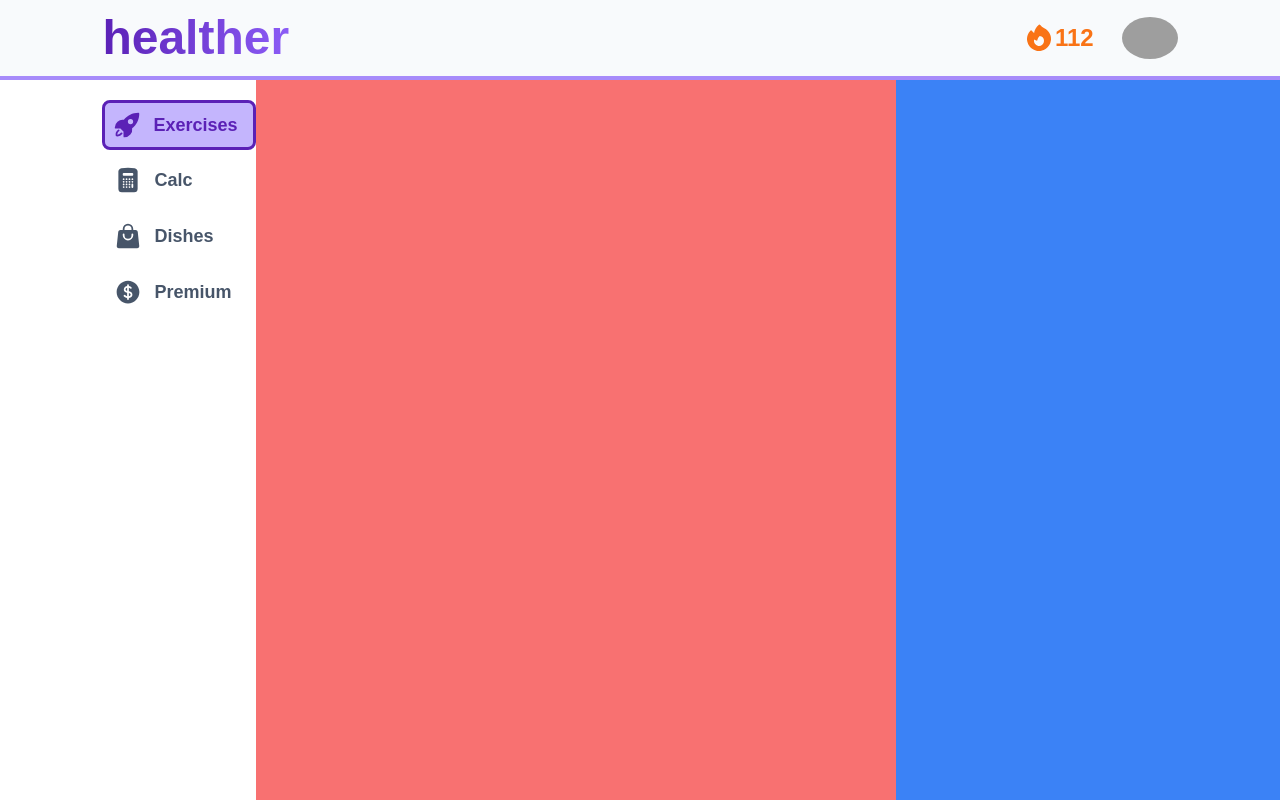
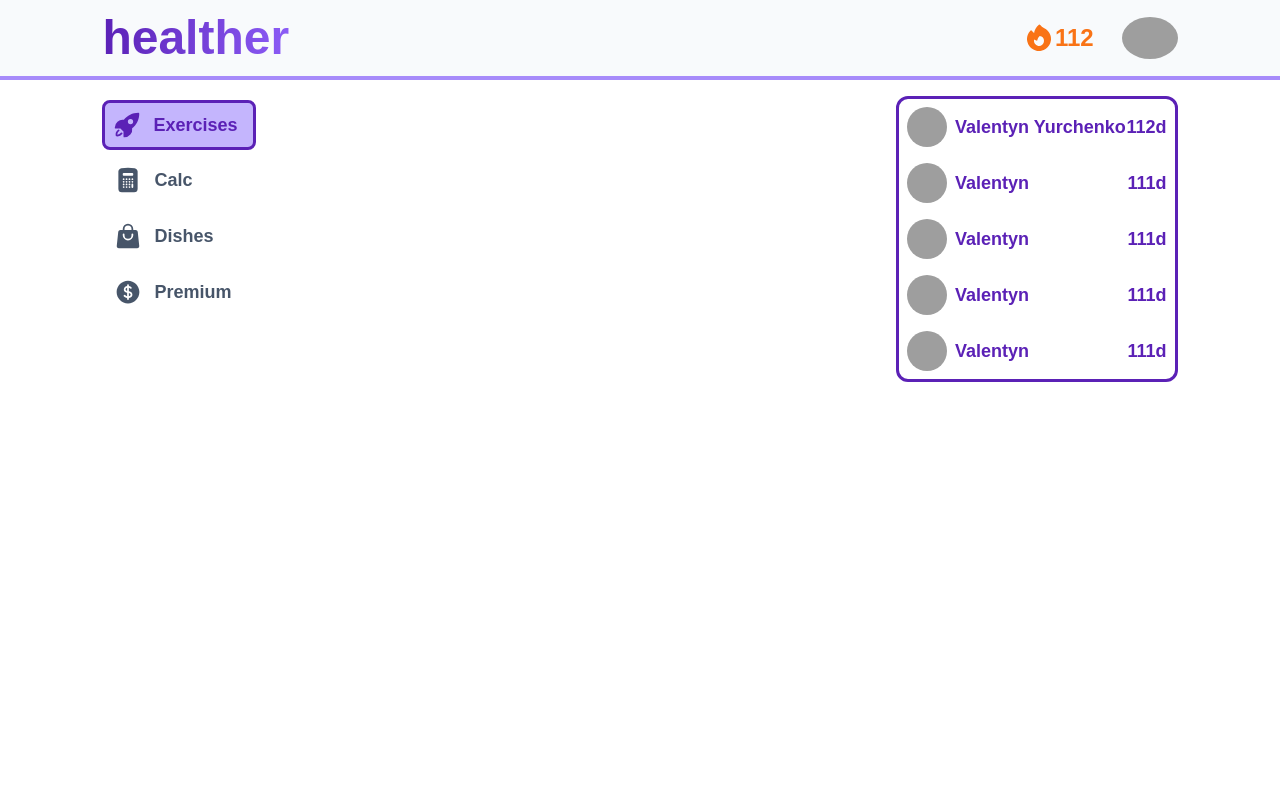
Before and after one commit to VelHRH/Healther, a React (Create React App) app in the folder front/: page / in a window 1280 px wide. Shown: the top 800 px of the page. Built offline with nearby package versions, Linux system fonts and the light colour scheme; grey boxes are pictures that could not be loaded.

Commit message:
Top Users

```diff
--- a/front/src/App.js
+++ b/front/src/App.js
@@ -1,5 +1,6 @@
 import { Header } from "./components/Header";
 import { Navbox } from "./components/Navbox/Navbox";
+import { TopUsers } from "./components/TopUsers/TopUsers";
 
 function App() {
   return(
@@ -8,12 +9,10 @@ function App() {
       <div className="flex mt-20">
 
         <Navbox />
-        <div className="w-[50%] bg-red-400 h-[1000px]">
+        <div className="w-[50%] h-[1000px]">
 
         </div>
-        <div className="w-[30%] bg-blue-500">
-
-        </div>
+        <TopUsers />
       </div>
     </>
   );
--- a/front/src/components/NavItem.jsx
+++ b/front/src/components/Navbox/NavItem.jsx
@@ -1,4 +1,3 @@
-
 export const NavItem = (props) => {
   if (!props.isActive){
     return(
--- a/front/src/components/Navbox/Navbox.jsx
+++ b/front/src/components/Navbox/Navbox.jsx
@@ -1,10 +1,10 @@
 import { RocketLaunchIcon, CalculatorIcon, ShoppingBagIcon, CurrencyDollarIcon } from "@heroicons/react/24/solid";
-import { NavItem } from "../NavItem";
+import { NavItem } from "./NavItem";
 
 export const Navbox = () => {
  return (
   <>
-  <div className={`w-[12%] h-10 fixed top-24 left-[8%] z-50 cursor-pointer font-semibold`}>
+  <div className={`w-[12%] h-10 fixed top-24 left-[8%] cursor-pointer font-semibold`}>
     <NavItem icon={<RocketLaunchIcon className="w-7 mr-3" />} text="Exercises" isActive={true} />
     <NavItem icon={<CalculatorIcon className="w-7 mr-3" />} text="Calc" isActive={false} />
     <NavItem icon={<ShoppingBagIcon className="w-7 mr-3" />} text="Dishes" isActive={false} />
--- /dev/null
+++ b/front/src/components/TopUsers/TopUserItem.jsx
@@ -0,0 +1,12 @@
+export const TopUserItem = (props) => {
+  return (
+       <div className="flex justify-between items-center text-lg p-2 hover:bg-violet-300 text-violet-800 rounded-xl">
+         <div className="flex items-center">
+           <img src={props.avatar} alt="Avatar" className="w-10 h-10 rounded-full mr-2" />
+           <div>{props.fullname}</div>
+         </div>
+         <div>{props.streak}d</div>
+       </div>
+
+  );
+ };
--- /dev/null
+++ b/front/src/components/TopUsers/TopUsers.jsx
@@ -0,0 +1,17 @@
+import { TopUserItem } from "./TopUserItem";
+
+export const TopUsers = () => {
+ return (
+  <>
+  <div className={`w-[22%] fixed top-24 left-[70%] cursor-pointer font-semibold border-[3px] border-violet-800 rounded-xl`}>
+      <TopUserItem fullname="Valentyn Yurchenko" streak={112} avatar="https://www.w3schools.com/howto/img_avatar2.png" />
+      <TopUserItem fullname="Valentyn" streak={111} avatar="https://www.w3schools.com/howto/img_avatar2.png" />
+      <TopUserItem fullname="Valentyn" streak={111} avatar="https://www.w3schools.com/howto/img_avatar2.png" />
+      <TopUserItem fullname="Valentyn" streak={111} avatar="https://www.w3schools.com/howto/img_avatar2.png" />
+      <TopUserItem fullname="Valentyn" streak={111} avatar="https://www.w3schools.com/howto/img_avatar2.png" />
+  </div>
+  <div className="w-1/5 ">
+  </div>
+  </>
+ );
+};
```
